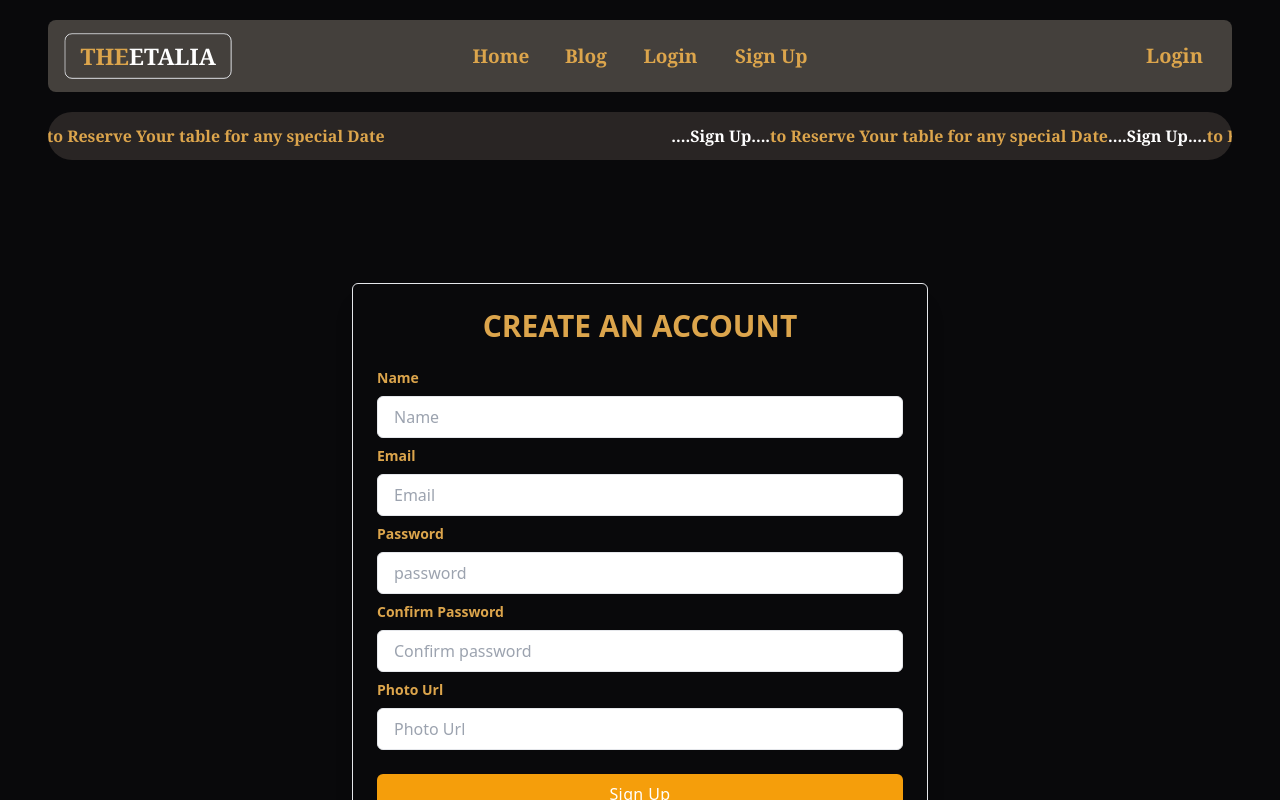
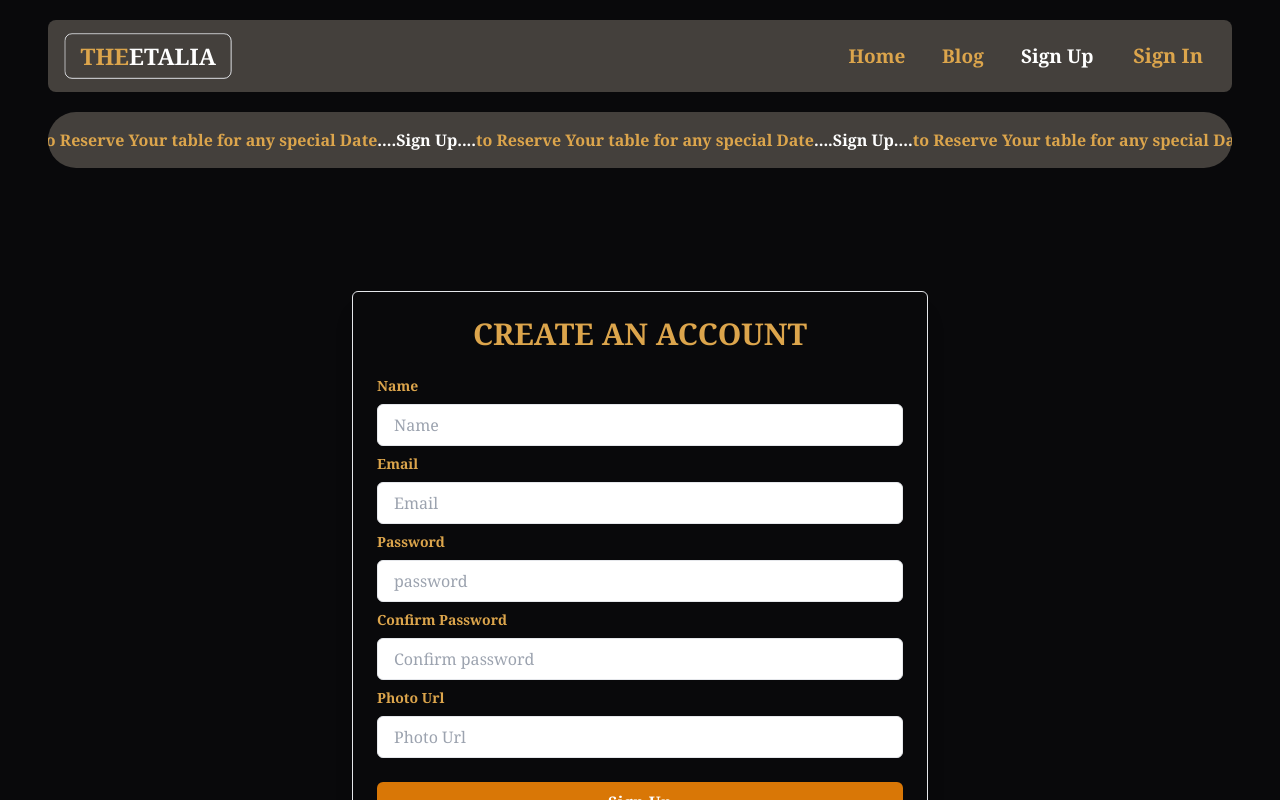
Before and after one commit to Shanto57575/chef-hunter, a React (Vite) app: page /register in a window 1280 px wide. Shown: the top 800 px of the page. Built offline with nearby package versions, Linux system fonts and the light colour scheme; no server answers.

Commit message:
active route added

```diff
--- a/src/Provider/AuthProvider.jsx
+++ b/src/Provider/AuthProvider.jsx
@@ -15,7 +15,9 @@ import app from "../Firebase/firebase.config";
 import { useEffect } from "react";
 
 export const AuthContext = createContext(null);
+
 const auth = getAuth(app);
+
 const provider = new GoogleAuthProvider();
 const gitProvider = new GithubAuthProvider();
 
--- a/src/components/Login/Login.jsx
+++ b/src/components/Login/Login.jsx
@@ -1,14 +1,16 @@
+/* eslint-disable no-undef */
 /* eslint-disable react/no-unescaped-entities */
 /* eslint-disable no-unused-vars */
 import React, { useContext, useState } from "react";
 import { Link, useLocation, useNavigate } from "react-router-dom";
 import { AuthContext } from "../../Provider/AuthProvider";
-import Banner from "../Banner/Banner";
+import { ToastContainer, toast } from "react-toastify";
 
 const Login = () => {
+	const { SignIn, GoogleSignIn, GithubSignIn } = useContext(AuthContext);
+
 	const [success, setSuccess] = useState(" ");
 	const [error, setError] = useState(" ");
-	const { SignIn, GoogleSignIn, GithubSignIn } = useContext(AuthContext);
 
 	const navigate = useNavigate();
 	const location = useLocation();
@@ -25,11 +27,12 @@ const Login = () => {
 			.then(() => {
 				setSuccess("Successfully logged in!!!");
 				navigate(from, { replace: true });
+				form.reset();
 			})
 			.catch((error) => {
-				setError(error.message);
+				toast.error("Invalid Email or Password!!!");
+				setError("Invalid Email or Password!!!");
 			});
-		form.reset();
 		console.log(email, password);
 	};
 
@@ -38,9 +41,11 @@ const Login = () => {
 			.then(() => {
 				setSuccess("Successfully logged in!!!");
 				navigate(from, { replace: true });
+				form.reset();
 			})
 			.catch((error) => {
-				setError(error.message);
+				toast.error("Invalid Email or Password!!!");
+				setError("Invalid Email or Password!!!");
 			});
 	};
 
@@ -49,21 +54,23 @@ const Login = () => {
 			.then(() => {
 				setSuccess("Successfully logged in!!!");
 				navigate(from, { replace: true });
+				form.reset();
 			})
 			.catch((error) => {
-				setError(error.message);
+				toast.error("Invalid Email or Password!!!");
+				setError("Invalid Email or Password!!!");
 			});
 	};
 
 	return (
 		<div>
-			{/* <Banner></Banner> */}
 			<div className="relative flex flex-col justify-center min-h-screen overflow-hidden">
 				<div className="w-full p-6 m-auto border rounded-md shadow-xl lg:max-w-xl">
 					<h1 className="text-3xl font-semibold text-center uppercase">
 						Sign in
 					</h1>
 					<form onSubmit={handleLogin} className="mt-6">
+						<ToastContainer></ToastContainer>
 						<div className="mb-2">
 							<label className="block text-sm font-semibold">Email</label>
 							<input
@@ -95,6 +102,7 @@ const Login = () => {
 						<div className="absolute px-5 bg-white">Or</div>
 					</div>
 					<div className="flex mt-4 gap-x-2">
+						<ToastContainer></ToastContainer>
 						<button
 							onClick={handleGoogle}
 							type="button"
@@ -112,6 +120,7 @@ const Login = () => {
 							onClick={handleGithub}
 							className="flex items-center justify-center w-full p-2 border border-gray-600 rounded-md focus:ring-2 focus:ring-offset-1 focus:ring-blue-400"
 						>
+							<ToastContainer></ToastContainer>
 							<svg
 								xmlns="http://www.w3.org/2000/svg"
 								viewBox="0 0 32 32"
--- a/src/components/Navbar/Header.jsx
+++ b/src/components/Navbar/Header.jsx
@@ -1,10 +1,14 @@
 /* eslint-disable no-unused-vars */
-import React, { useContext } from "react";
-import { Link } from "react-router-dom";
+import React, { useContext, useEffect, useState } from "react";
+import { Link, NavLink, useLocation } from "react-router-dom";
 import { AuthContext } from "../../Provider/AuthProvider";
+import "firebase/auth";
 
 const Header = () => {
 	const { user, logOut } = useContext(AuthContext);
+
+	const location = useLocation();
+
 	const handleSignOut = () => {
 		logOut()
 			.then(() => {})
@@ -61,21 +65,37 @@ const Header = () => {
 				</div>
 				<h1 className="md:text-2xl font-serif md:btn">
 					{" "}
-					The <span className="text-white font-extrabold">Etalia</span>
+					The <span className="text-white md:font-extrabold">Etalia</span>
 				</h1>
 			</div>
-			<div className="navbar-center hidden lg:flex">
+			<div className="navbar-end">
+				<div className="hidden lg:flex">
 					<ul className="menu menu-horizontal px-1">
-					<Link className="btn btn-ghost normal-case text-xl " to="/">
+						<NavLink
+							className={`btn btn-ghost normal-case text-xl  ${
+								location.pathname === "/" ? "text-white" : ""
+							}`}
+							to="/"
+							isActive={() => location.pathname === "/"}
+						>
 							Home
-					</Link>
-					<Link className="btn btn-ghost normal-case text-xl " to="/blog">
+						</NavLink>
+						<Link
+							className={`btn btn-ghost normal-case text-xl ${
+								location.pathname === "/blog" ? "text-white" : " "
+							}`}
+							to="/blog"
+							isActive={() => location.pathname === "/blog"}
+						>
 							Blog
 						</Link>
-					<Link className="btn btn-ghost normal-case text-xl " to="/login">
-						Login
-					</Link>
-					<Link className="btn btn-ghost normal-case text-xl " to="/register">
+						<Link
+							className={`btn btn-ghost normal-case text-xl ${
+								location.pathname === "/register" ? "text-white" : " "
+							}`}
+							to="/register"
+							isActive={() => location.pathname === "/register"}
+						>
 							Sign Up
 						</Link>
 						{user && (
@@ -88,18 +108,23 @@ const Header = () => {
 						)}{" "}
 					</ul>
 				</div>
-			<div className="navbar-end">
 				{!user && (
-					<Link className="btn btn-ghost normal-case text-xl " to="/login">
-						Login
+					<Link
+						className={`btn btn-ghost normal-case text-xl ${
+							location.pathname === "/login" ? "text-white" : " "
+						}`}
+						to="/login"
+						isActive={() => location.pathname === "/login"}
+					>
+						Sign In
 					</Link>
 				)}
 
 				{user && (
 					<img
-						className="rounded-full w-12"
+						className="rounded-full text-xs w-12"
 						src={user ? user.photoURL : ""}
-						alt="profileLoading...."
+						alt="profile"
 						title={user.displayName}
 					/>
 				)}
--- a/src/components/Register/Register.jsx
+++ b/src/components/Register/Register.jsx
@@ -7,41 +7,39 @@ import { Link } from "react-router-dom";
 import { AuthContext } from "../../Provider/AuthProvider";
 import Marquee from "react-fast-marquee";
 
-const auth = getAuth(app);
-const user = auth.currentUser;
+const Register = () => {
+	const { createUser } = useContext(AuthContext);
 
-const Register = () => {
 	const [success, setSuccess] = useState(" ");
 	const [error, setError] = useState(" ");
-	const { createUser } = useContext(AuthContext);
 
 	const handleRegister = (event) => {
 		setSuccess(" ");
 		setError(" ");
+
 		event.preventDefault();
+
 		const form = event.target;
 		const name = form.name.value;
 		const email = form.email.value;
 		const password = form.password.value;
 		const confirm = form.confirm.value;
 
-		const photo = user?.photoURL;
-
-		if (password.length < 8) {
-			setError("password must contain 8 characters");
+		if (password.length < 6) {
+			setError("password must contain 6 characters");
 			return;
 		} else if (password !== confirm) {
 			setError("Password didn't Match!!!");
 			return;
-		} else if (!/[A-Z]/.test(password)) {
-			setError("Password must contain at least one uppercase letter.");
-			return;
-		} else if (!/[a-z]/.test(password)) {
-			setError("Password must contain at least one lowercase letter.");
-			return;
-		} else if (!/[0-9]/.test(password)) {
-			setError("Password must contain at least one number");
-			return;
+			// } else if (!/[A-Z]/.test(password)) {
+			// 	setError("Password must contain at least one uppercase letter.");
+			// 	return;
+			// } else if (!/[a-z]/.test(password)) {
+			// 	setError("Password must contain at least one lowercase letter.");
+			// 	return;
+			// } else if (!/[0-9]/.test(password)) {
+			// 	setError("Password must contain at least one number");
+			// 	return;
 		} else if (!/[!@#$%^&*()_+\-=[\]{};':"\\|,.<>/?]/.test(password)) {
 			setError("Password must have at least one special character.");
 			return;
@@ -55,16 +53,18 @@ const Register = () => {
 				setError(error.message);
 			});
 
-		form.reset();
+		// form.reset();
 
-		console.log(name, email, photo, password);
+		console.log(name, email, password);
 	};
 	return (
-		<div>
+		<div className="font-serif font-extrabold">
 			<Marquee
 				speed={100}
-				className="text-base rounded-full bg-stone-800 p-3 w-[40%] my-5 font-serif font-extrabold"
+				className="text-base rounded-full bg-stone-700 p-4 w-[40%] my-5 font-serif font-extrabold"
 			>
+				<span className="text-white">....Sign Up....</span>
+				to Reserve Your table for any special Date
 				<span className="text-white">....Sign Up....</span>
 				to Reserve Your table for any special Date
 				<span className="text-white">....Sign Up....</span>
@@ -73,8 +73,8 @@ const Register = () => {
 
 			<div className="relative flex flex-col justify-center min-h-screen overflow-hidden my-10">
 				<div className="w-full p-6 m-auto border rounded-md shadow-xl lg:max-w-xl">
-					<h1 className="text-3xl font-semibold text-center  uppercase">
-						Create AN Account
+					<h1 className="text-3xl font-serif font-extrabold text-center uppercase">
+						Create an account
 					</h1>
 					<form onSubmit={handleRegister} className="mt-6">
 						<div className="mb-2">
@@ -83,7 +83,7 @@ const Register = () => {
 								type="text"
 								name="name"
 								placeholder="Name"
-								className="block w-full px-4 py-2 mt-2  bg-white border rounded-md focus:border-blue-400 focus:ring-blue-300 focus:outline-none focus:ring focus:ring-opacity-40"
+								className="block font-normal w-full px-4 py-2 mt-2  bg-white border rounded-md focus:border-blue-400 focus:ring-blue-300 focus:outline-none focus:ring focus:ring-opacity-40"
 								required
 							/>
 						</div>
@@ -93,7 +93,7 @@ const Register = () => {
 								name="email"
 								type="email"
 								placeholder="Email"
-								className="block w-full px-4 py-2 mt-2  bg-white border rounded-md focus:border-blue-400 focus:ring-blue-300 focus:outline-none focus:ring focus:ring-opacity-40"
+								className="block font-normal w-full px-4 py-2 mt-2  bg-white border rounded-md focus:border-blue-400 focus:ring-blue-300 focus:outline-none focus:ring focus:ring-opacity-40"
 							/>
 						</div>
 						<div className="mb-2">
@@ -102,7 +102,7 @@ const Register = () => {
 								name="password"
 								type="password"
 								placeholder="password"
-								className="block w-full px-4 py-2 mt-2  bg-white border rounded-md focus:border-blue-400 focus:ring-blue-300 focus:outline-none focus:ring focus:ring-opacity-40"
+								className="block font-normal w-full px-4 py-2 mt-2  bg-white border rounded-md focus:border-blue-400 focus:ring-blue-300 focus:outline-none focus:ring focus:ring-opacity-40"
 								required
 							/>
 						</div>
@@ -114,7 +114,7 @@ const Register = () => {
 								name="confirm"
 								type="password"
 								placeholder="Confirm password"
-								className="block w-full px-4 py-2 mt-2  bg-white border rounded-md focus:border-blue-400 focus:ring-blue-300 focus:outline-none focus:ring focus:ring-opacity-40"
+								className="block font-normal w-full px-4 py-2 mt-2  bg-white border rounded-md focus:border-blue-400 focus:ring-blue-300 focus:outline-none focus:ring focus:ring-opacity-40"
 								required
 							/>
 						</div>
@@ -124,12 +124,12 @@ const Register = () => {
 								name="photo"
 								type="url"
 								placeholder="Photo Url"
-								className="block w-full px-4 py-2 mt-2  bg-white border rounded-md focus:border-blue-400 focus:ring-blue-300 focus:outline-none focus:ring focus:ring-opacity-40"
+								className="block font-normal w-full px-4 py-2 mt-2  bg-white border rounded-md focus:border-blue-400 focus:ring-blue-300 focus:outline-none focus:ring focus:ring-opacity-40"
 								required
 							/>
 						</div>
 						<div className="mt-6">
-							<button className="w-full px-4 py-2 tracking-wide text-white transition-colors duration-200 transform bg-amber-500 rounded-md hover:bg-yellow-500 focus:outline-none focus:bg-blue-400">
+							<button className="w-full px-4 py-2 tracking-wide text-white transition-colors duration-200 transform bg-amber-600 rounded-md hover:bg-yellow-500 focus:outline-none focus:bg-blue-400">
 								Sign Up
 							</button>
 						</div>
```
Lines whose indentation alone changed are shown as unchanged.
